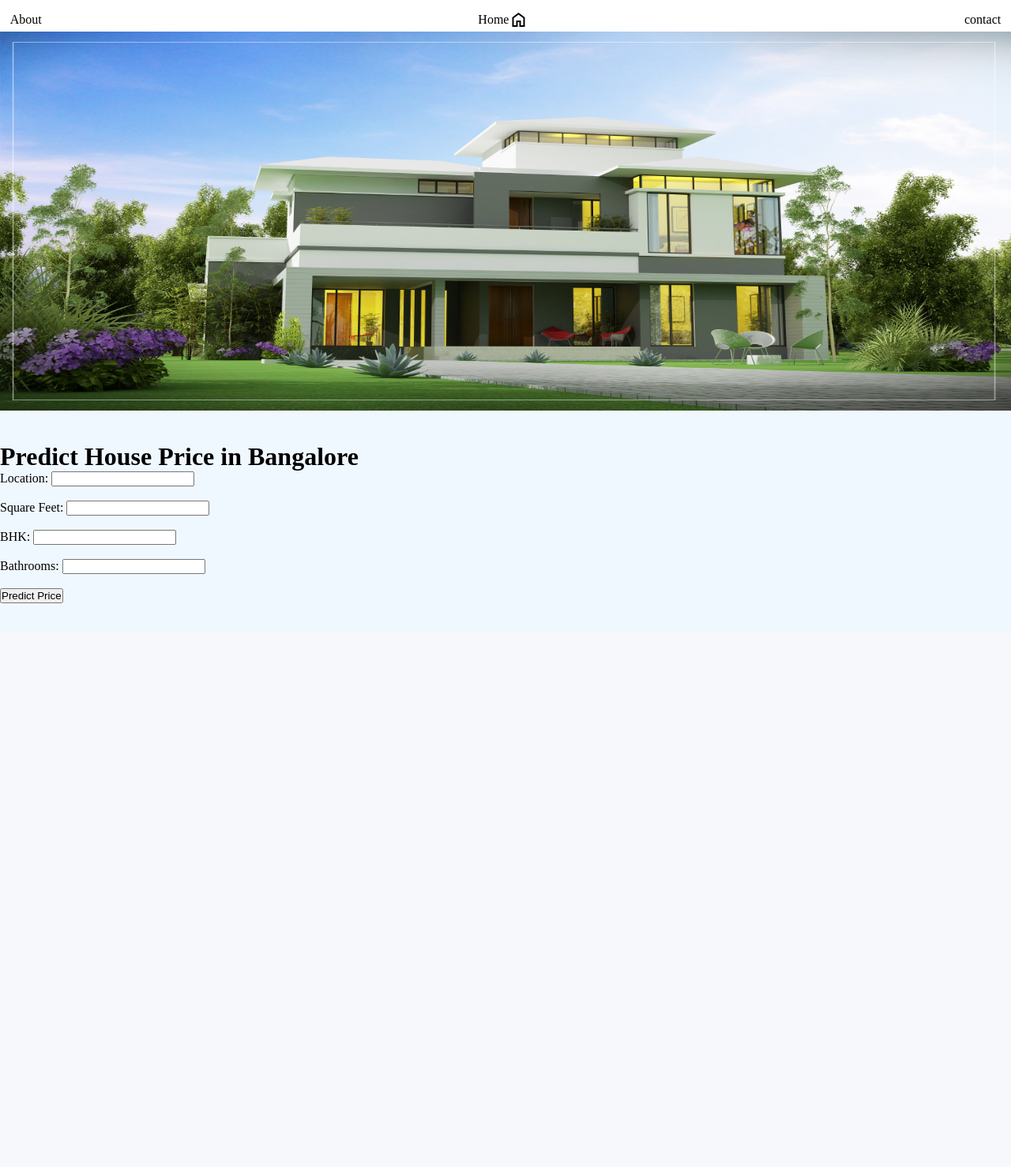
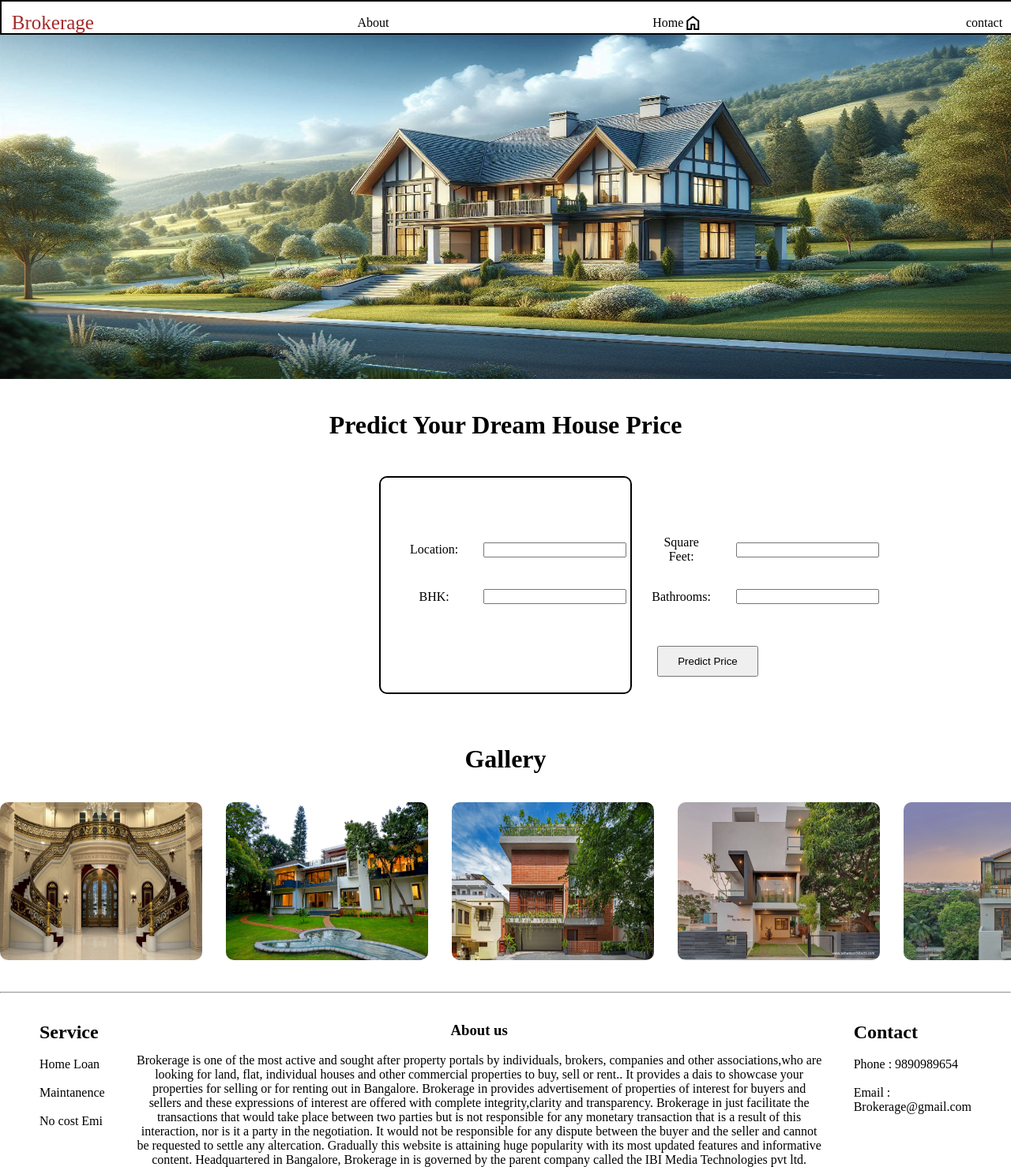
Before and after one commit to Kishore912/Realestate_Ai_model, a Django app: template house_prices/templates/prediction.html in a window 1280 px wide. Shown: the whole page at 79% size. Before the commit the page ends 764 px from the top, so only its background shows below. Run offline with Django 4.2, Linux system fonts and the light colour scheme; the template is opened without the code that fills it, so the values that code supplies are empty.

Commit message:
second commit

```diff
--- a/house_prices/house_prices/settings.py
+++ b/house_prices/house_prices/settings.py
@@ -26,7 +26,7 @@ SECRET_KEY = 'django-insecure-8tzzj8gvc*l3sh7c-lvhgve4y#xw4w-zfbo)#uuft2v)za!^kf
 # SECURITY WARNING: don't run with debug turned on in production!
 DEBUG = True
 
-ALLOWED_HOSTS = []
+ALLOWED_HOSTS = ['127.0.0.1','.vercel.app']
 
 
 # Application definition
--- a/house_prices/house_prices/urls.py
+++ b/house_prices/house_prices/urls.py
@@ -20,5 +20,5 @@ from price_prediction import views
 
 urlpatterns = [
     path('admin/', admin.site.urls),
-    path('predict/',views.predict,name='predict'),
+    path('',views.predict,name='predict'),
 ]
--- /dev/null
+++ b/house_prices/static/prediction_style.css
@@ -0,0 +1,133 @@
+*{
+    padding: 0;
+    margin:0;
+}
+
+body{
+    background-color:white;
+
+}
+
+li{
+    list-style: none;
+    display: flex;
+    align-items: center;
+
+
+}
+
+#navbar ul{
+    display: flex;
+    justify-content:space-between;
+    padding: 1%;
+
+
+}
+
+a{
+    color: black;
+    text-decoration: none;
+}
+
+#navbar{
+    height: 5vh;
+    width: 100vw;
+    background-color: white;
+    position: fixed;
+    top: 0;
+    border: 2px solid black;
+
+
+}
+
+#cover_image img{
+    height: 60vh;
+    width: 100vw;
+}
+
+h1{
+    text-align: center;
+}
+
+form{
+    display: flex;
+    text-align: center;
+    justify-content: center;
+    flex-direction: column;
+    margin:10px 30rem;
+
+    padding: 20px;
+    border-radius: 10px;
+    border: 2px solid black ;
+}
+
+td{
+    padding: 15px;
+}
+
+button{
+    margin-left: 330px;
+    width: 10vw;
+    padding: 10px;
+}
+
+p{
+    text-align: center;
+    color: red;
+}
+
+
+
+.img{
+    width: 20vw;
+    height: 25vh;
+    transition: transform 0.3s ease-in-out;
+    border-radius: 10px;
+}
+
+.img:hover{
+    transform: scale(1.2);
+}
+
+#whole-gallery{
+    display: flex;
+    overflow: auto;
+}
+
+.gallery{
+    margin-right: 30px;
+    div{
+        overflow: hidden;
+}
+
+}
+
+#logo{
+    color: brown;
+    font-size: 25px;
+
+
+}
+
+#details{
+    display: flex;
+    justify-content: center;
+    justify-content: space-between;
+}
+
+#service{
+    margin-left: 50px;
+}
+
+#contact{
+    margin-right: 50px;
+}
+
+#about h3{
+    text-align: center;
+}
+
+#about p{
+    color: black;
+    margin: 0 3vw;
+}
--- a/house_prices/static/style.css
+++ /dev/null
@@ -1,42 +0,0 @@
-*{
-    padding: 0;
-    margin:0;
-}
-
-body{
-    background-color:aliceblue;
-
-}
-
-li{
-    list-style: none;
-    display: flex;
-    align-items: center;
-
-
-}
-
-ul{
-    display: flex;
-    justify-content: space-between;
-    padding: 1%;
-
-
-}
-
-a{
-    color: black;
-    text-decoration: none;
-}
-
-#navbar{
-    height: 5vh;
-    width: 100vw;
-    /* background-color: rgb(171, 89, 209); */
-    background-color: white;
-}
-
-#cover_image img{
-    height: 60vh;
-    width: 100vw;
-}
--- a/house_prices/templates/prediction.html
+++ b/house_prices/templates/prediction.html
@@ -5,12 +5,13 @@
     <meta charset="UTF-8">
     <meta name="viewport" content="width=device-width, initial-scale=1.0">
     <title>House Price Prediction</title>
-    <link rel="stylesheet" href="{% static 'style.css' %}">
+    <link rel="stylesheet" href="{% static 'prediction_style.css' %}">
     <link rel="stylesheet" href="https://fonts.googleapis.com/css2?family=Material+Symbols+Outlined:opsz,wght,FILL,GRAD@20..48,100..700,0..1,-50..200" />
 </head>
 <body>
     <div id="navbar">
         <ul>
+            <li id="logo">Brokerage</li>
             <li><a href="#">About</a></li>
             <li><a href="#">Home</a><span class="material-symbols-outlined">home</span></li>
             <li><a href="#">contact</a></li>
@@ -18,42 +19,120 @@
     </div>
 
     <div id="cover_image">
-        <img src="{% static './images/house.jpg' %}" alt="Palace">
+        <img src="{% static './images/Designer.png' %}" alt="Palace">
     </div>
 
+    <br><br>
+    <h1>Predict Your Dream House Price</h1><br><br>
+    <div id="form">
+
+        <form method="post">
+            {% csrf_token %}
+            <table>
+                <tr>
+                    <td><label for="location">Location:</label></td>
+                    <td><input type="text" id="location" name="location"></td>
+                    <td><label for="sqft">Square Feet:</label></td>
+                    <td><input type="number" id="sqft" name="sqft"></td><br><br>
+                </tr>
+                <tr>
+                    <td><label for="bhk">BHK:</label></td>
+                    <td><input type="number" id="bhk" name="bhk"></td>
+                    <td><label for="bath">Bathrooms:</label></td>
+                    <td><input type="number" id="bath" name="bath"></td>
+                </tr>
+
+            </table>
+
+            <br><br>
 
 
+            <button type="submit">Predict Price</button>
+        </form>
 
+    </div>
+    <br>
 
-
-
-
-
-
-
-
-
-
-
-
-
-    <br><br>
-    <h1>Predict House Price in Bangalore</h1>
-    <form method="post">
-        {% csrf_token %}
-        <label for="location">Location:</label>
-        <input type="text" id="location" name="location"><br><br>
-        <label for="sqft">Square Feet:</label>
-        <input type="number" id="sqft" name="sqft"><br><br>
-        <label for="bhk">BHK:</label>
-        <input type="number" id="bhk" name="bhk"><br><br>
-        <label for="bath">Bathrooms:</label>
-        <input type="number" id="bath" name="bath"><br><br>
-        <button type="submit">Predict Price</button>
-    </form>
     {% if predicted_price %}
     <p>Predicted Price:₹{{ predicted_price }}Lakhs</p>
     {% endif %}
 
+    <br><br>
+
+    <h1>Gallery</h1>
+
+    <br><br>
+<div id="whole-gallery">
+    <div class="gallery">
+        <div><img class="img" src="{% static './images/house1.png' %}" alt="hous1"></div>
+    </div>
+
+    <div class="gallery">
+        <div><img  class="img" src="{% static './images/house2.webp' %}" alt="hous1"></div>
+    </div>
+
+    <div class="gallery">
+        <div><img  class="img" src="{% static './images/house3.webp' %}" alt="hous1"></div>
+    </div>
+
+    <div class="gallery">
+        <div><img  class="img" src="{% static './images/house4.jpg' %}" alt="hous1"></div>
+    </div>
+
+    <div class="gallery">
+        <div><img class="img" src="{% static './images/house5.webp' %}" alt="hous1"></div>
+    </div>
+
+    <div class="gallery">
+        <div><img class="img" src="{% static './images/house7.webp' %}" alt="hous1"></div>
+    </div>
+
+    <div class="gallery">
+        <div><img class="img" src="{% static './images/image11.jpg' %}" alt="hous1"></div>
+    </div>
+
+    <div class="gallery">
+        <div><img class="img" src="{% static './images/house9.png' %}" alt="hous1"></div>
+    </div>
+</div>
+<br><br>
+    <hr><br><br>
+    <div id="details">
+    <div id="service">
+        <h2>Service</h2><br>
+        <ul>
+            <li>Home Loan</li><br>
+            <li>Maintanence</li><br>
+            <li>No cost Emi</li><br>
+        </ul>
+    </div>
+
+    <div id="about">
+        <h3>About us</h3><br>
+        <p>Brokerage is one of the most active and sought after property portals
+        by individuals, brokers, companies and other associations,who are looking for land,
+        flat, individual houses and other commercial properties to buy, sell or rent..
+        It provides a dais to showcase your properties for selling or for renting out in
+        Bangalore. Brokerage in provides advertisement of properties of interest for
+        buyers and sellers and these expressions of interest are offered with complete
+        integrity,clarity and transparency.
+        Brokerage in just facilitate the transactions that would take place
+        between two parties but is not responsible for any monetary transaction that is
+        a result of this interaction, nor is it a party in the negotiation. It would not be
+        responsible for any dispute between the buyer and the seller and cannot be requested to
+        settle any altercation. Gradually this website is attaining huge popularity with its
+        most updated features and informative content.  Headquartered in Bangalore,
+        Brokerage in is governed by the parent company
+         called the IBI Media Technologies pvt ltd.</p>
+    </div>
+
+    <div id="contact">
+        <h2>Contact</h2><br>
+        <ul>
+            <li>Phone : 9890989654</li><br>
+            <li>Email : Brokerage@gmail.com</li><br>
+        </ul>
+    </div>
+    </div>
 </body>
 </html>
```
Also changed, not shown: house_prices/static/images/Designer.png (added), house_prices/static/images/house 10.jpg (added), house_prices/static/images/house 6.webp (added), house_prices/static/images/house1.png (added), house_prices/static/images/house2.webp (added), house_prices/static/images/house3.webp (added), house_prices/static/images/house4.jpg (added), house_prices/static/images/house5.webp (added), house_prices/static/images/house7.webp (added), house_prices/static/images/house8.jpg (added), house_prices/static/images/image11.jpg (added), house_prices/static/images/mysorepalace.jpg (deleted), house_prices/static/images/outdoor.jpg (deleted), vercel.json (added), 1 other file.
